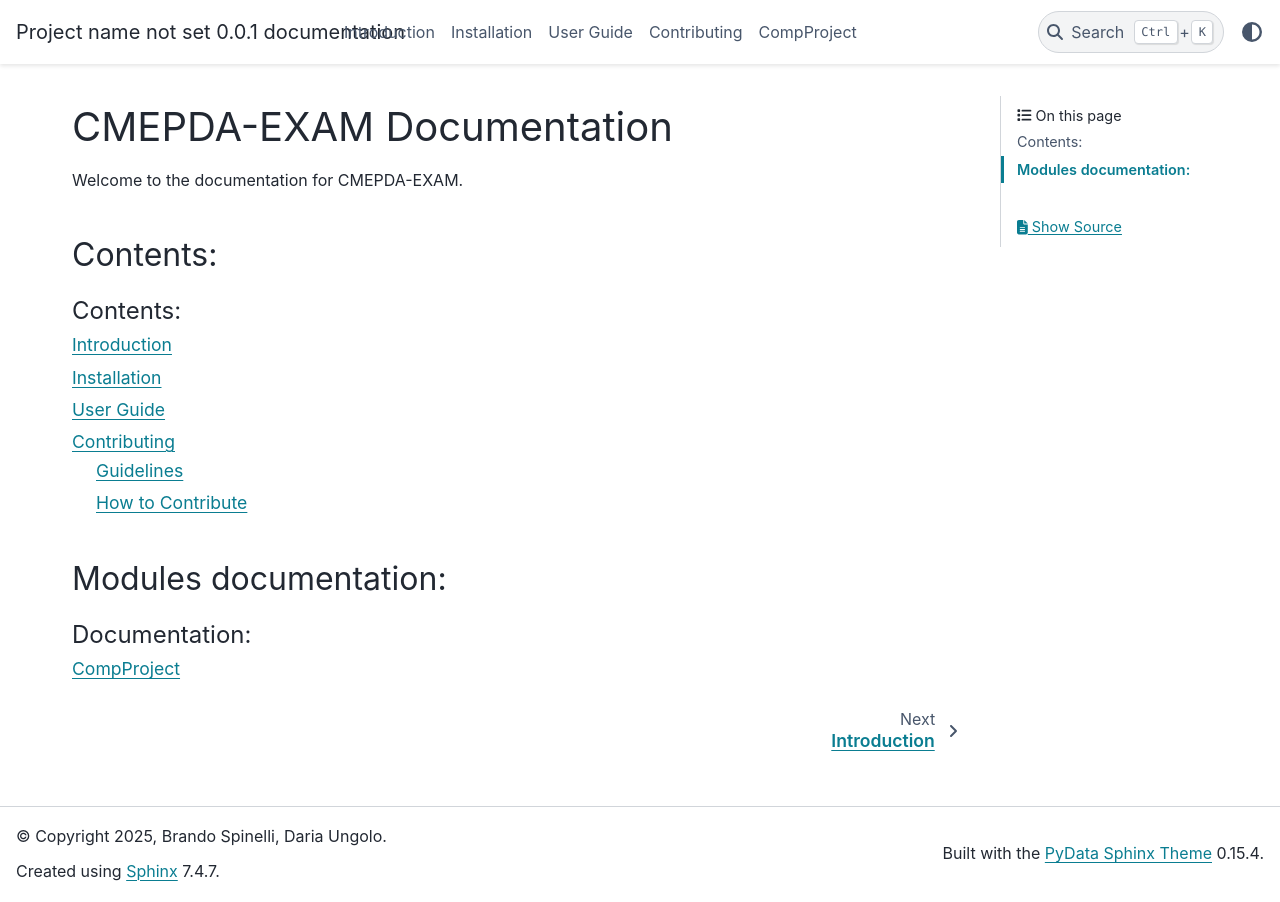
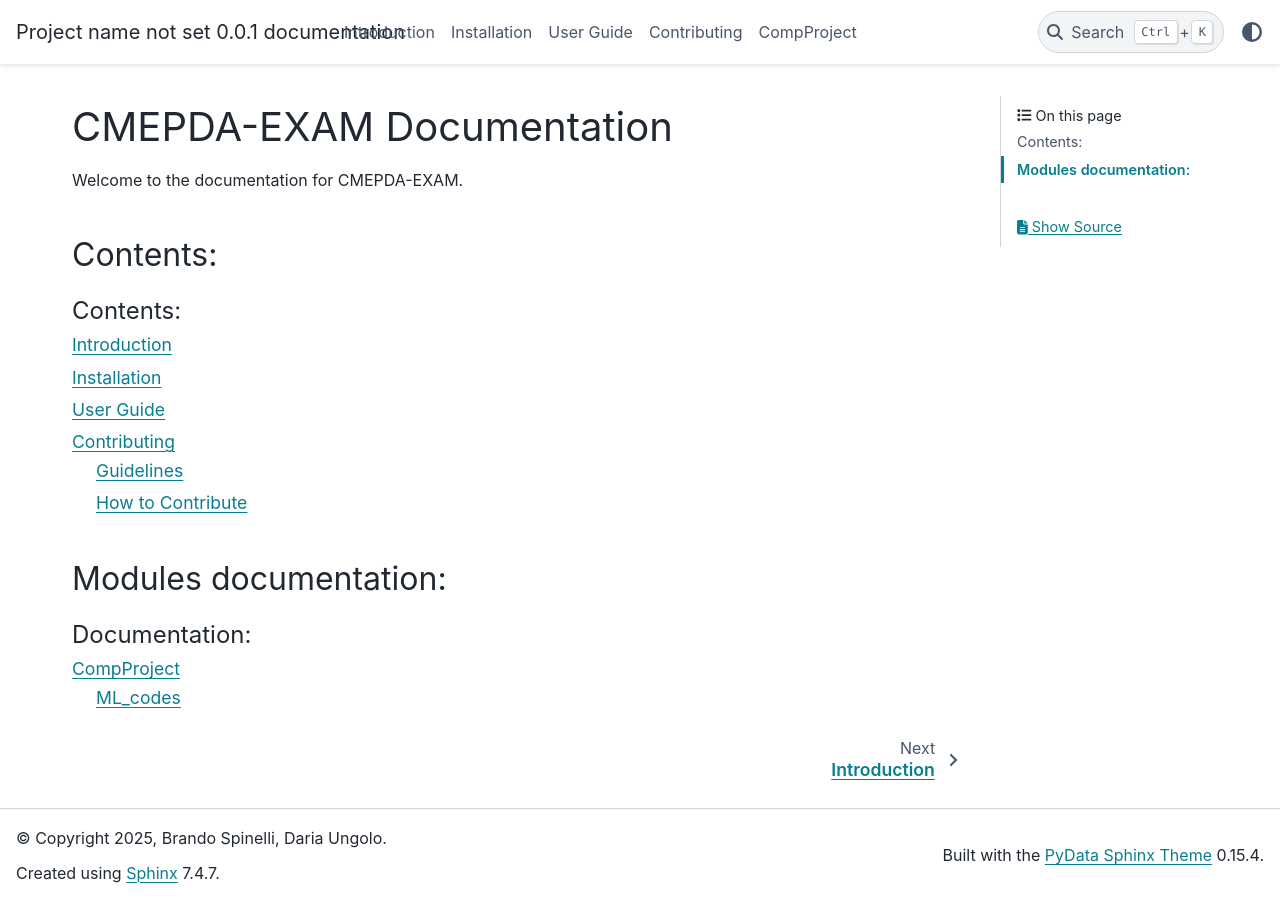
Before and after one commit to DariaUngolo/CMEPDA-EXAM, a Sphinx documentation site: the page built from docs/source/index.rst, in a window 1280 px wide. Built offline with Sphinx 7.4.7 and the PyData theme 0.15.4, drawn with Linux system fonts in a browser that asks for light colours; pages that are not in the unit, such as notebooks, are missing from menus.

```diff
--- a/docs/source/API Reference.rst
+++ b/docs/source/ML_codes.rst
@@ -1,4 +1,4 @@
-API Reference
+ML\_codes
 =============
 
 .. toctree::
```
